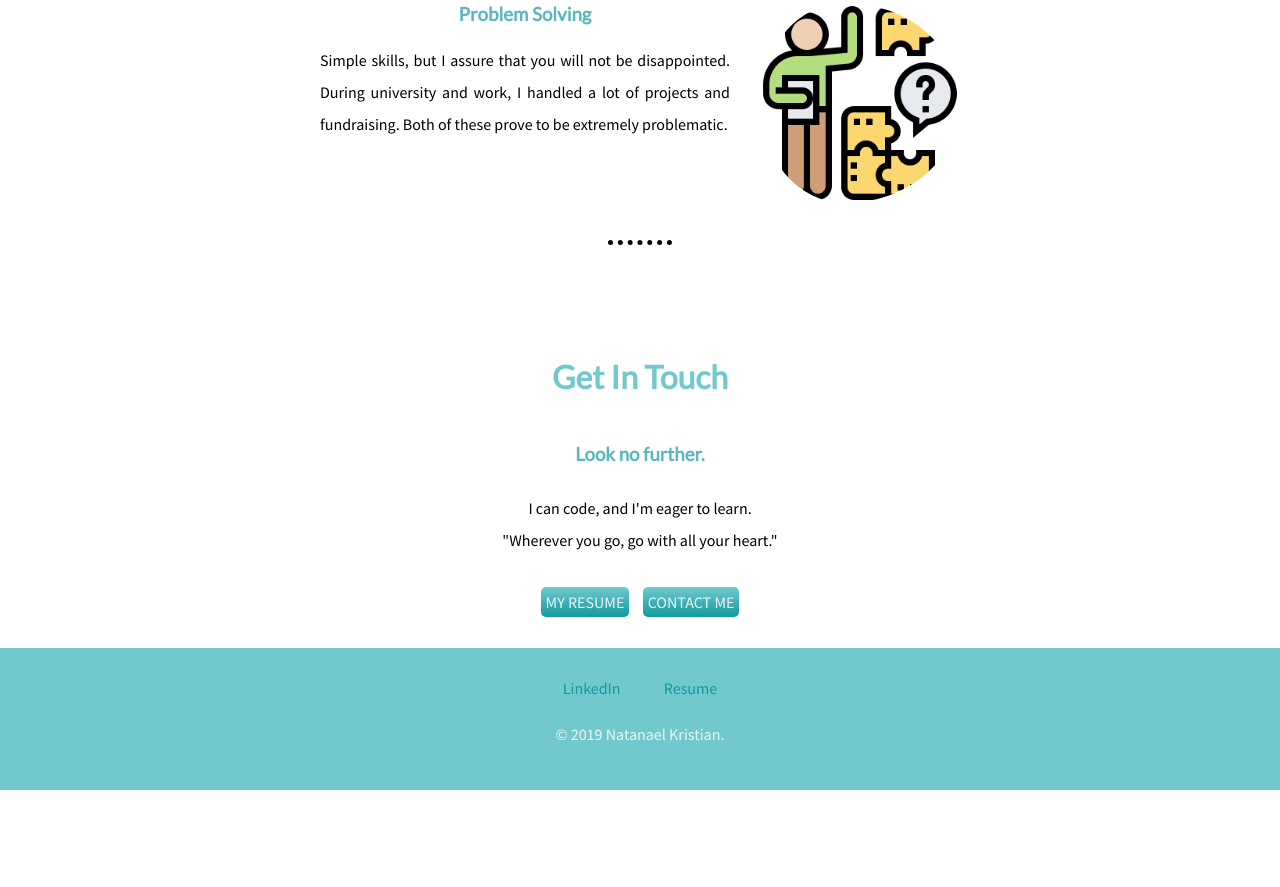
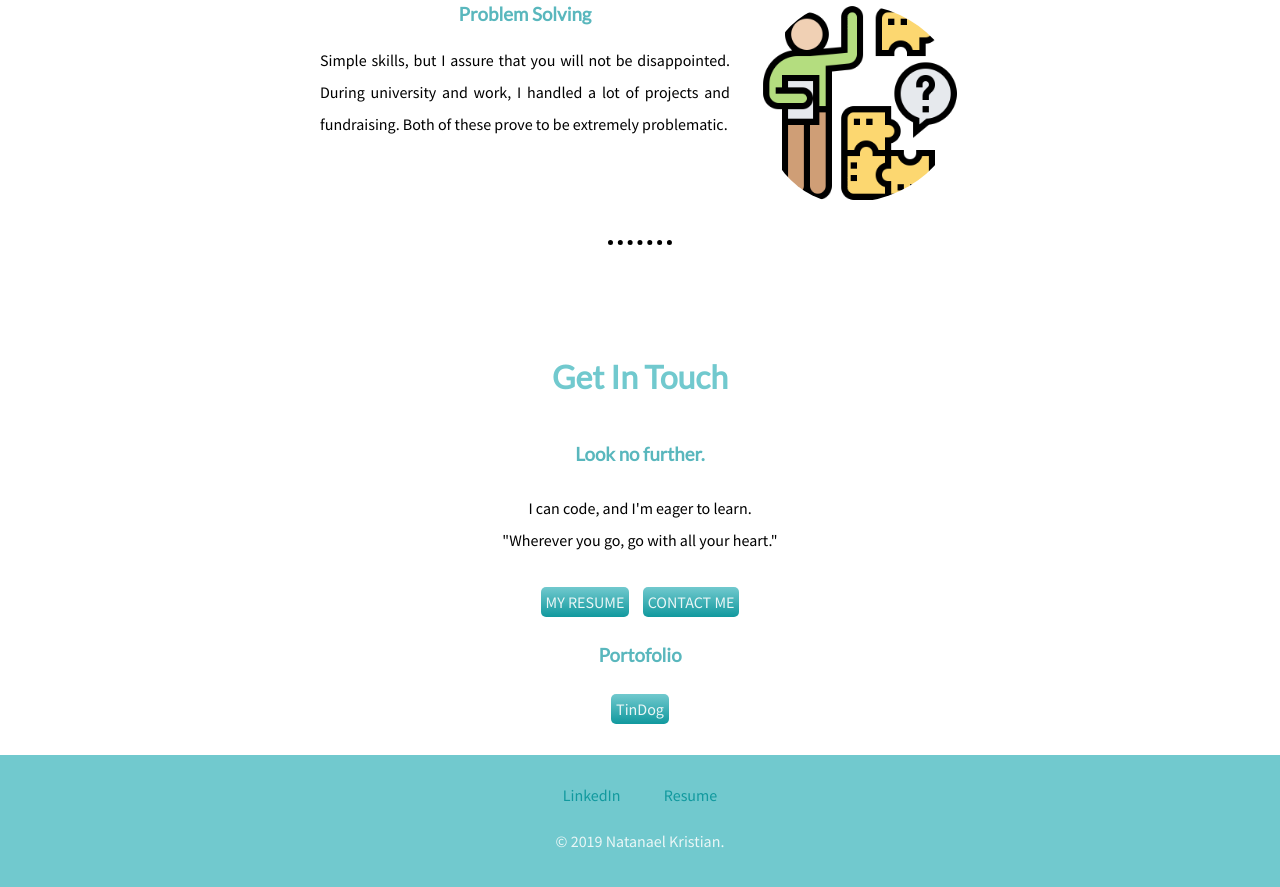
Before and after one commit to naatanaelk/mysite, a plain HTML site: page index.html in a window 1280 px wide. Shown: the part 1594-2481 px from the top of the page. Before the commit the page ends 2384 px from the top, so only its background shows below. Drawn offline with Linux system fonts and the light colour scheme.

Commit message:
added portofolio section

```diff
--- a/index.html
+++ b/index.html
@@ -1,5 +1,6 @@
 <!DOCTYPE html>
 <html lang="en">
+
 <head>
   <meta charset="UTF-8">
   <meta name="viewport" content="width=device-width, initial-scale=1.0">
@@ -7,8 +8,10 @@
   <title>Natanael Kristian</title>
   <link rel="stylesheet" href="css/master.css">
   <link rel="icon" href="images/favicon.ico">
-    <link href="https://fonts.googleapis.com/css?family=Source+Sans+Pro|Indie+Flower|Lato|Raleway&display=swap" rel="stylesheet">
+  <link href="https://fonts.googleapis.com/css?family=Source+Sans+Pro|Indie+Flower|Lato|Raleway&display=swap"
+    rel="stylesheet">
 </head>
+
 <body>
   <div class="topContainer">
     <img class="cloudTop" src="images/cloud2.png" alt="cloud2">
@@ -29,21 +32,26 @@
       <div class="skill-row">
         <img class="skills1" src="images/code.png" alt="coding">
         <h3 class="alignCenter">Programming</h3>
-            <p class="programmingText">I started learning to built my own website on December 2019. I am now capable of using HTML 5, CSS 3, Javascript(ReactJS), Docker, Microservices(Spring), SQL, and REST API.</p>
+        <p class="programmingText">I started learning to built my own website on December 2019. I am now capable of
+          using HTML 5, CSS 3, Javascript(ReactJS), Docker, Microservices(Spring), SQL, and REST API.</p>
       </div>
       <div class="skill-row">
         <img class="skills2" src="images/problem.png" alt="problem_solving">
         <h3 class="alignCenter">Problem Solving</h3>
-            <p class="problemText">Simple skills, but I assure that you will not be disappointed. During university and work, I handled a lot of projects and fundraising. Both of these prove to be extremely problematic.</p>
+        <p class="problemText">Simple skills, but I assure that you will not be disappointed. During university and
+          work, I handled a lot of projects and fundraising. Both of these prove to be extremely problematic.</p>
       </div>
     </div>
     <hr>
     <div class="contact-me">
       <h2>Get In Touch</h2>
       <h3>Look no further.</h3>
-          <p class="contact-me-paragraph">I can code, and I'm eager to learn.<br>"Wherever you go, go with all your heart."</p>
+      <p class="contact-me-paragraph">I can code, and I'm eager to learn.<br>"Wherever you go, go with all your heart."
+      </p>
       <a class="btn" href="https://naatanaelk.github.io/resume">MY RESUME</a>
       <a class="btn" href="mailto:natanael.kristian@yahoo.com">CONTACT ME</a>
+      <h3>Portofolio</h3>
+      <a class="btn" href="https://naatanaelk.github.io/site1">TinDog</a>
     </div>
   </div>
 
@@ -55,4 +63,5 @@
   </div>
 
 </body>
+
 </html>
```
Lines whose indentation alone changed are shown as unchanged.
